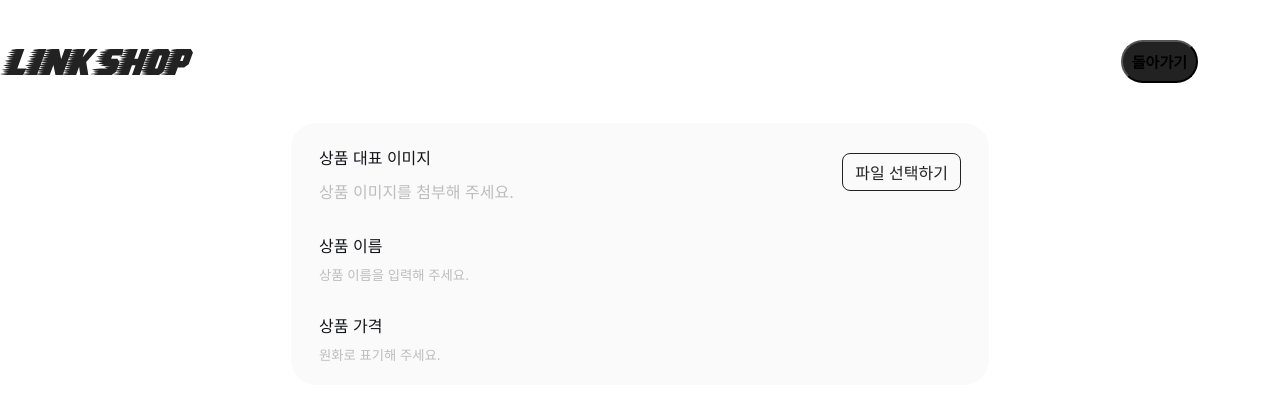
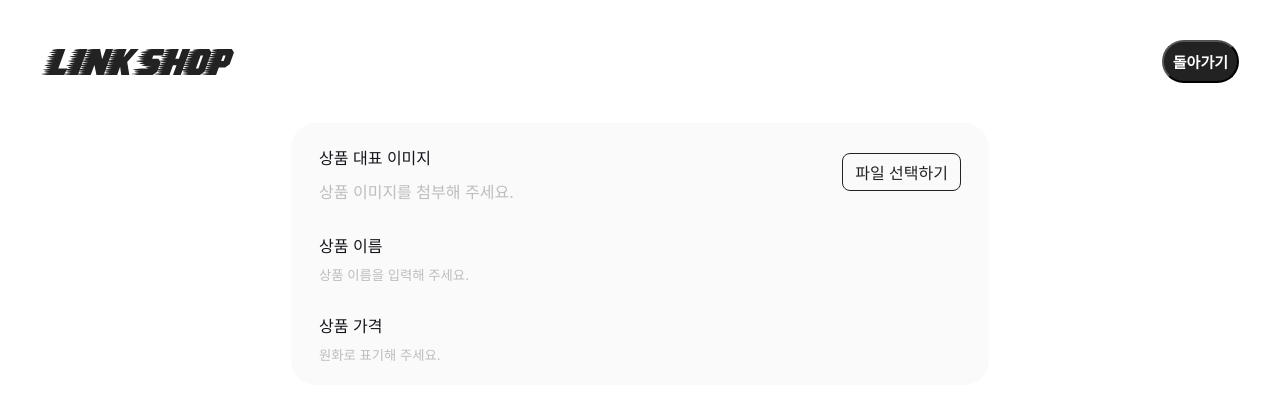
Before and after one commit to rhdtls3562/Linkshop, a React (Vite) app: page / in a window 1280 px wide. Shown: the top 400 px of the page. Built offline with nearby package versions, Linux system fonts and the light colour scheme; a web font is replaced by a local one.

Commit message:
feat: LinkPostPage 생성 및 Layout 컴포넌트 삭제

```diff
--- a/src/App.jsx
+++ b/src/App.jsx
@@ -1,12 +1,13 @@
 import { Routes, Route } from 'react-router-dom';
 import './styles/global.css';
-import { Layout } from './components/Layout';
+import { LinkPostPage } from './pages/LinkPostPage';
 
 function App() {
   return (
     <>
       <Routes>
-        <Route path="/" element={<Layout />}></Route>
+        {/* Path 변경 필요 -> /listpost */}
+        <Route path="/" element={<LinkPostPage />}></Route>
       </Routes>
     </>
   );
--- a/src/components/Button.module.css
+++ b/src/components/Button.module.css
@@ -7,6 +7,7 @@
 }
 .btn--primary {
   background-color: #222222;
+  color: #ffffff;
 }
 .btn--grey {
   background-color: #a2a2ac;
--- a/src/components/Layout.jsx
+++ /dev/null
@@ -1,11 +0,0 @@
-import { Header } from './Header';
-import { ProductItem } from './ProductItem';
-import styles from './Layout.module.css';
-export function Layout() {
-  return (
-    <>
-      <Header />
-      <main className={styles.main}>{<ProductItem />}</main>
-    </>
-  );
-}
--- /dev/null
+++ b/src/pages/LinkPostPage.jsx
@@ -0,0 +1,11 @@
+import { Header } from '../components/Header';
+import { ProductItem } from '../components/ProductItem';
+import styles from './LinkPostPage.module.css';
+export function LinkPostPage() {
+  return (
+    <>
+      <Header />
+      <main className={styles.main}>{<ProductItem />}</main>
+    </>
+  );
+}
--- a/src/styles/global.css
+++ b/src/styles/global.css
@@ -60,14 +60,6 @@
 
   --typo-pretendard-semibold-14: 600 14px Pretendard;
 }
-
-/* =====================
-     확인 필요!
-     ===================== */
-#root {
-  max-width: 1920px;
-  margin: 0 auto;
-}
 /* =====================
      Global Reset
      ===================== */
@@ -118,3 +110,13 @@ textarea {
   border: none;
   outline: none;
 }
+
+/* =====================
+     확인 필요!
+     ===================== */
+#root {
+  max-width: 1920px;
+  margin: 0 auto;
+  display: grid;
+  justify-content: center;
+}
```
Also changed, not shown: src/pages/LinkPostPage.module.css (renamed from src/components/Layout.module.css).
